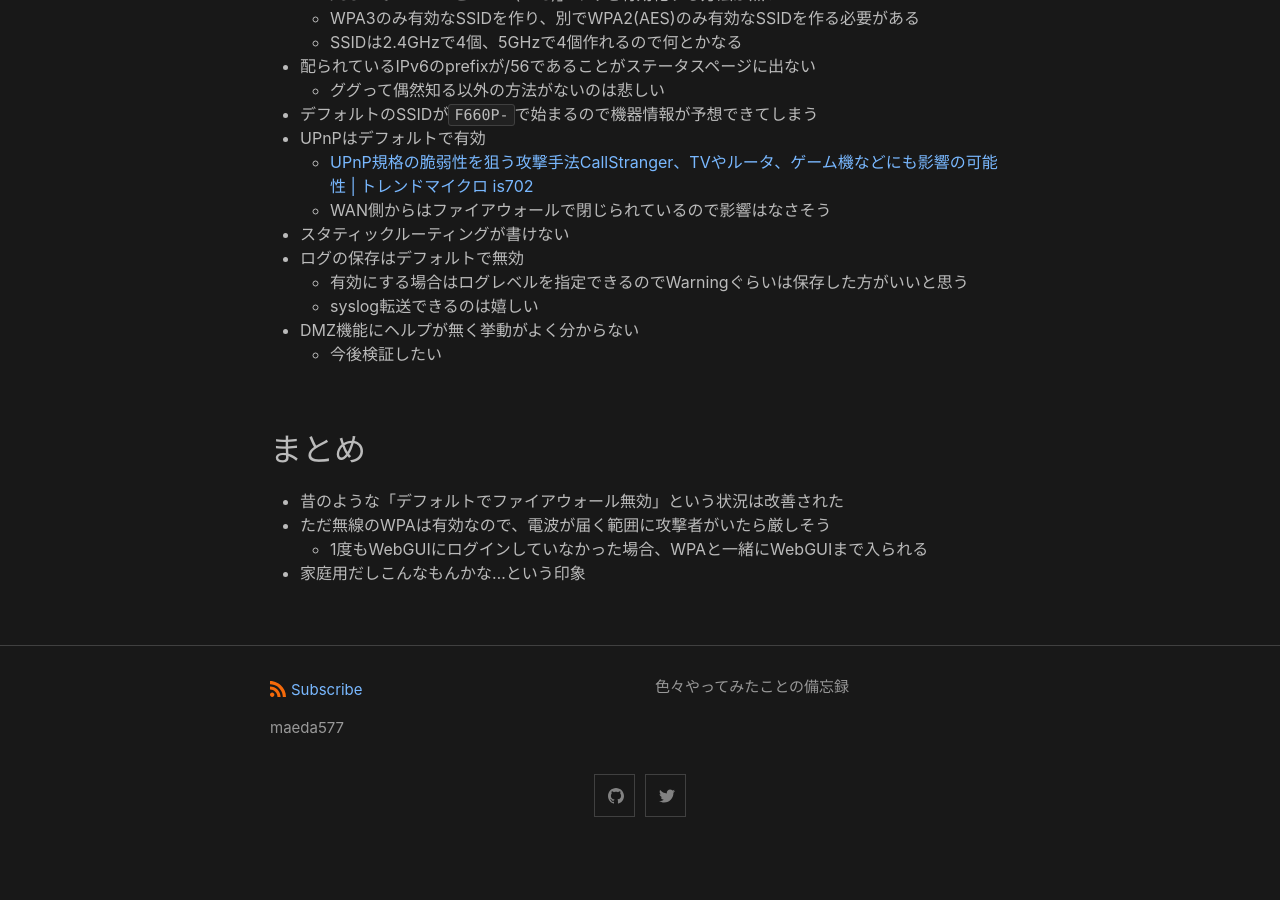
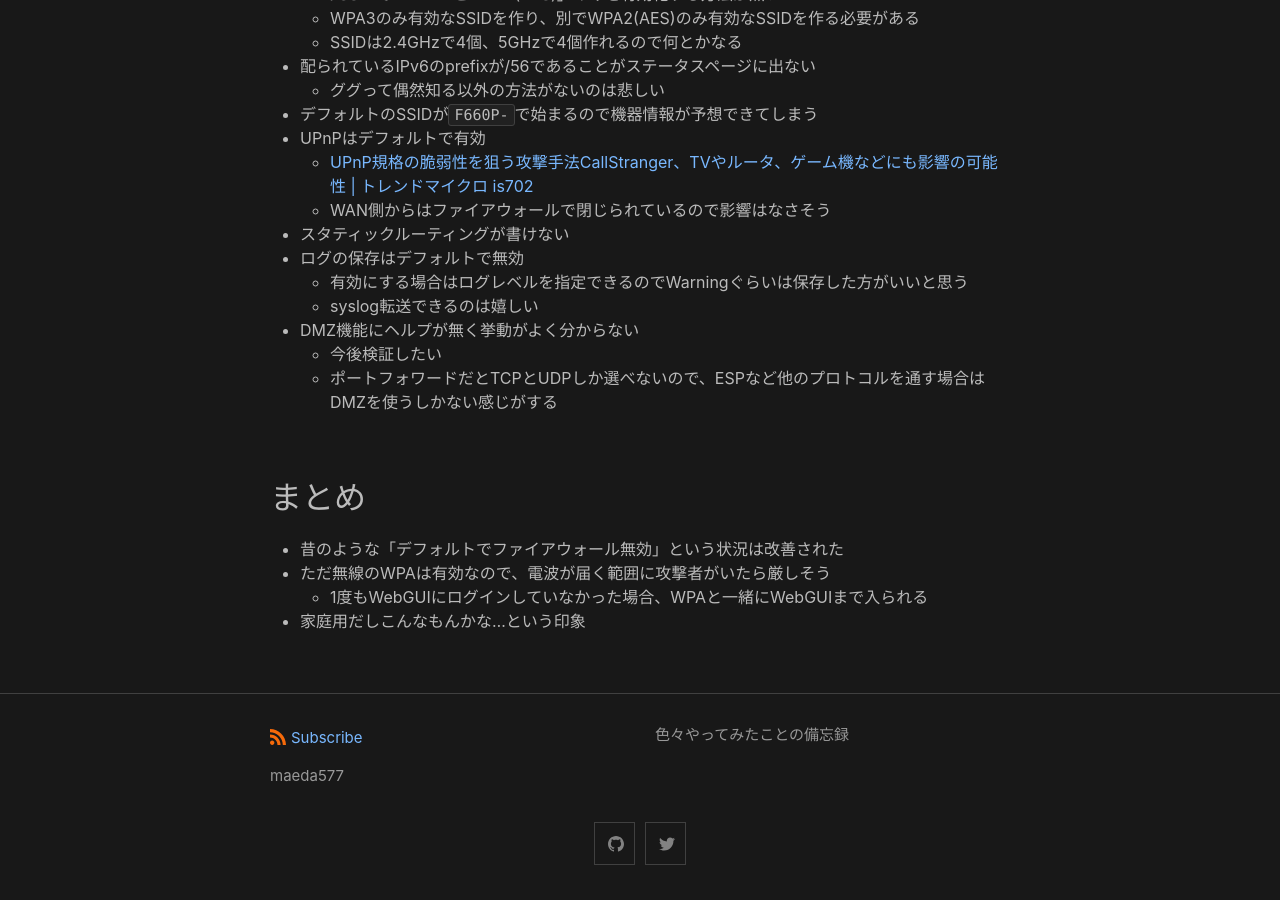
Before and after one commit to maeda577/maeda577.github.io, a Jekyll site: the page built from _posts/2022-04-07-nuro-f660p.md, in a window 1280 px wide and 900 px high, scrolled down 1695 px. Built offline with Jekyll 4.4.1, drawn with Linux system fonts in a browser that asks for light colours; before the commit the page ends 2547 px from its top, so only the background shows below that.

Commit message:
記事修正

```diff
--- a/_posts/2022-04-07-nuro-f660p.md
+++ b/_posts/2022-04-07-nuro-f660p.md
@@ -71,6 +71,7 @@ date: 2022-04-07 21:13 +0900
     * syslog転送できるのは嬉しい
 * DMZ機能にヘルプが無く挙動がよく分からない
     * 今後検証したい
+    * ポートフォワードだとTCPとUDPしか選べないので、ESPなど他のプロトコルを通す場合はDMZを使うしかない感じがする
 
 まとめ
 -------
```
